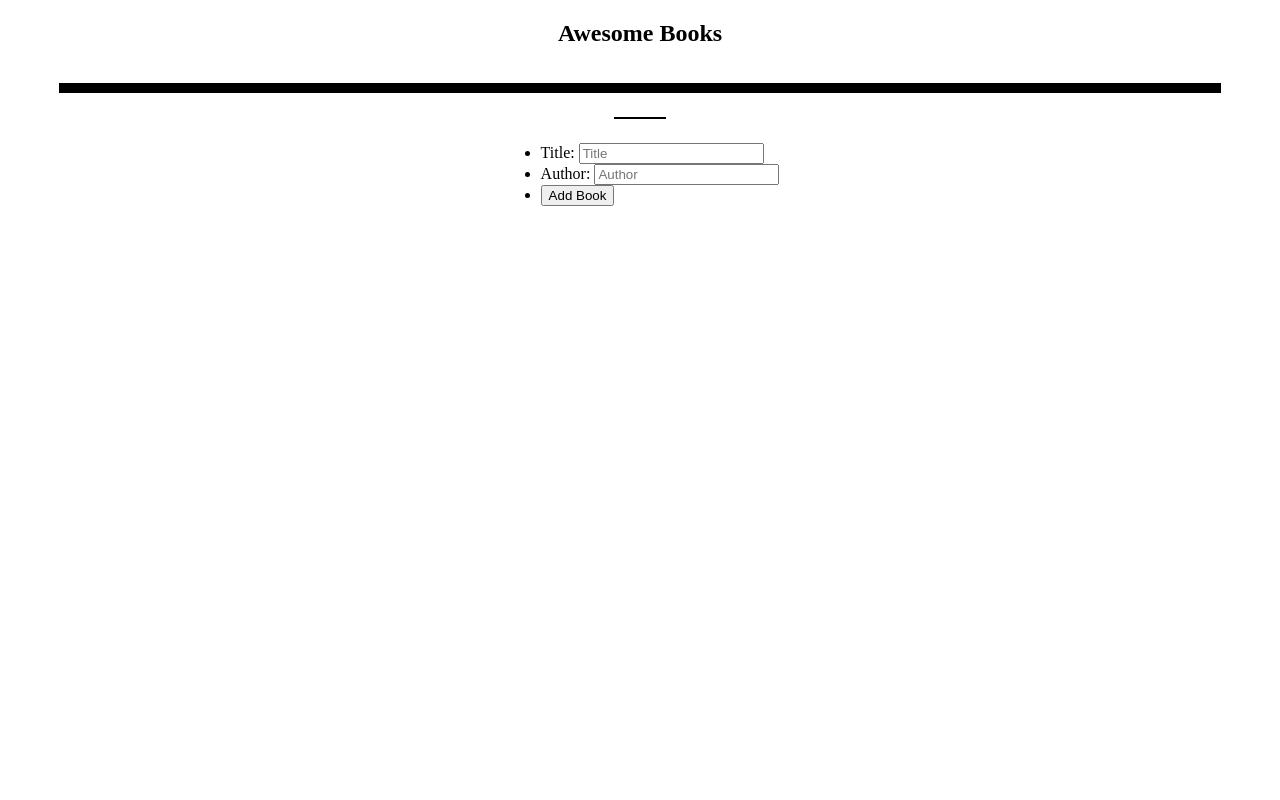
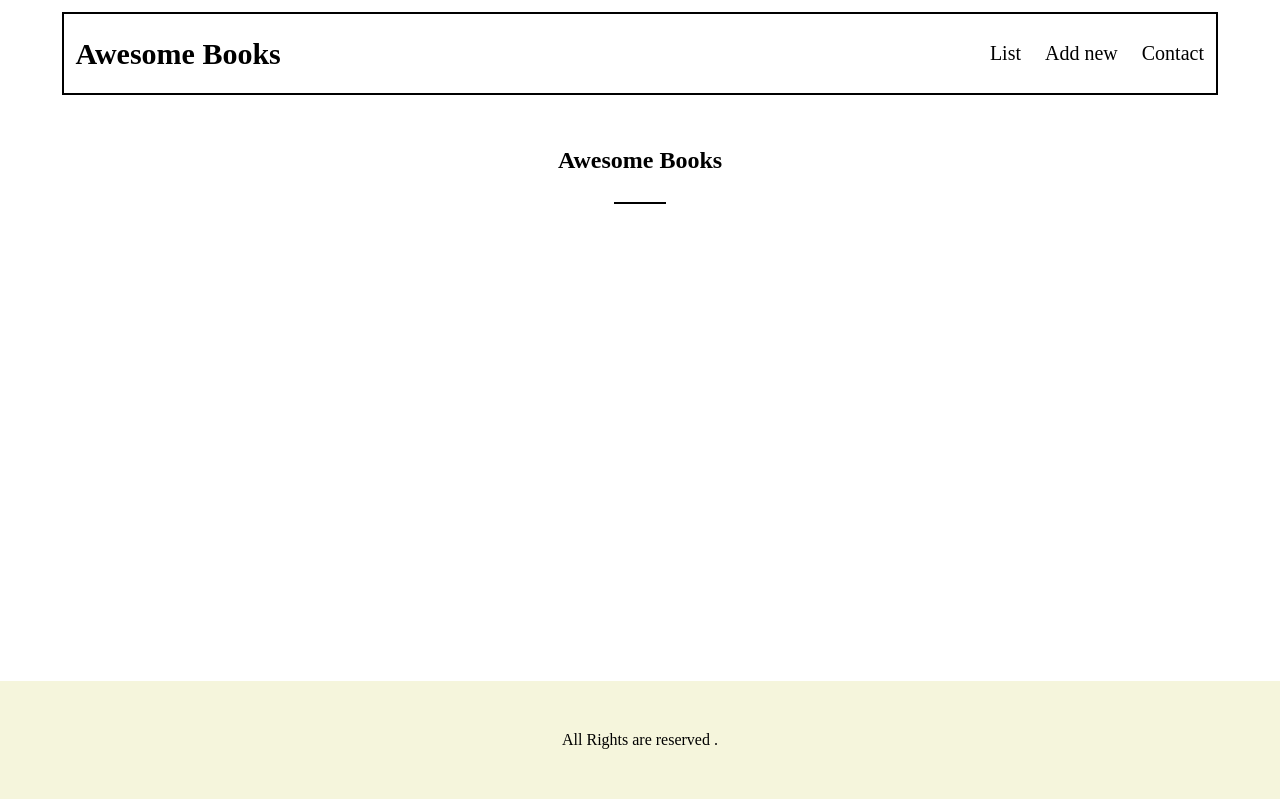
Before and after one commit to ilyassatlassi/Awsome-book, a website: page index.html in a window 1280 px wide. Drawn offline with Linux system fonts and the light colour scheme.

Commit message:
Add the nabar

```diff
--- a/index.html
+++ b/index.html
@@ -8,14 +8,25 @@
     <title>Awsome</title>
 </head>
 <body>
+    <header>
+        <nav>
+          <h1>Awesome Books</h1>
+          <ul class="navbar">
+            <li id="List">List</li>
+            <li id="AddNew">Add new</li>
+            <li id="Contact">Contact</li>
+          </ul>
+        </nav>
+      </header>
+      <p id="dateTime"></p>
     <section>
         <h1>Awesome Books</h1>
-        <ul class="box">
+        <ul class="box hidden" id="box">
 
         </ul>
     </section>
     <hr />
-    <form id="form" method="post">
+    <form id="form" method="post" class="form hidden">
         <ul>
             <li>
               <label for="title">Title:</label>
@@ -30,6 +41,21 @@
             </li>
         </ul>
     </form>
+    <section class="contact-section hidden" id="contact-section">
+        <h2 class="contact-section-heading">Contact Information</h2>
+        <p>
+            Do have any question or you want to say "Hello"? <br />
+            You can reach out to us!
+        </p>
+        <ul>
+          <li>Our email: atlassi.mail@mail.com</li>
+          <li>Our email: ilyass.mail@mail.com</li>
+          <li>Our phone number: 25688566214545</li>
+          <li>Our address: new york 45,1234, manhattan , US</li>
+        </ul>
+      </section>
+      <footer class="footer">All Rights are reserved .</footer>
     <script src="main.js"></script>
+    <script src="nav.js"></script>
 </body>
 </html>
--- /dev/null
+++ b/nav.js
@@ -0,0 +1,35 @@
+const List = document.getElementById('List');
+const AddNew = document.getElementById('AddNew');
+const Contact = document.getElementById('Contact');
+const dayDate = document.getElementById('dateTime')
+
+const listBookSection = document.getElementById('box');
+const addNewBook = document.getElementById('form');
+const contactMe = document.getElementById('contact-section');
+
+List.addEventListener('click', () => {
+  listBookSection.classList.remove('hidden');
+  addNewBook.classList.add('hidden');
+  contactMe.classList.add('hidden');
+});
+AddNew.addEventListener('click', () => {
+  listBookSection.classList.add('hidden');
+  addNewBook.classList.remove('hidden');
+  contactMe.classList.add('hidden');
+});
+Contact.addEventListener('click', () => {
+  listBookSection.classList.add('hidden');
+  addNewBook.classList.add('hidden');
+  contactMe.classList.remove('hidden');
+});
+
+const date = window.luxon;
+const today = date.DateTime.local();
+
+const {
+  year, day, month, hour, minute, second,
+} = today;
+
+const dateNow = `${day}/${month}/${year}  ${hour}:${minute}:${second}`;
+
+dayDate.innerHTML = dateNow;
--- a/style.css
+++ b/style.css
@@ -31,10 +31,6 @@ section {
   padding: 0;
 }
 
-.hidden {
-  display: none;
-}
-
 form {
   display: flex;
   flex-direction: column;
@@ -50,3 +46,58 @@ hr {
 .box li:nth-child(odd) {
   background-color: #dddd;
 }
+header {
+  width: 90%;
+  margin-top: 12px;
+  border: 2px solid black;
+}
+
+nav {
+  width: 100%;
+  display: flex;
+  justify-content: space-between;
+  align-items: center;
+}
+
+nav h1 {
+  font-size: 30px;
+  padding-left: 1%;
+  margin: 0;
+}
+
+.navbar {
+  display: flex;
+}
+
+.navbar li {
+  list-style: none;
+  padding: 12px;
+  font-size: 20px;
+}
+
+.contact-section {
+  display: flex;
+  flex-direction: column;
+  justify-content: center;
+  align-items: center;
+  margin: 0;
+  padding: 5px 30px;
+}
+
+.contact-section-heading {
+  text-align: center;
+}
+
+
+.footer {
+  position: absolute;
+  text-align: center;
+  background-color: beige;
+  padding: 50px 20px;
+  width: 100%;
+  bottom: 1px;
+}
+
+.hidden {
+  display: none;
+}
```
